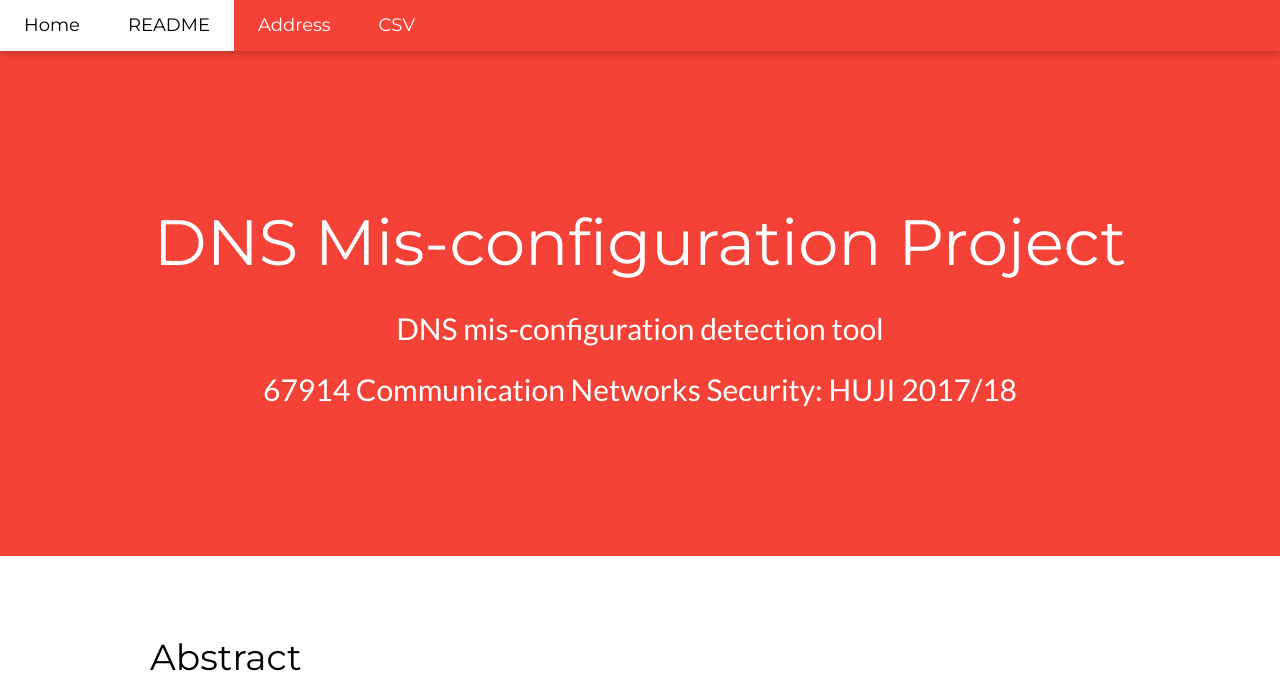
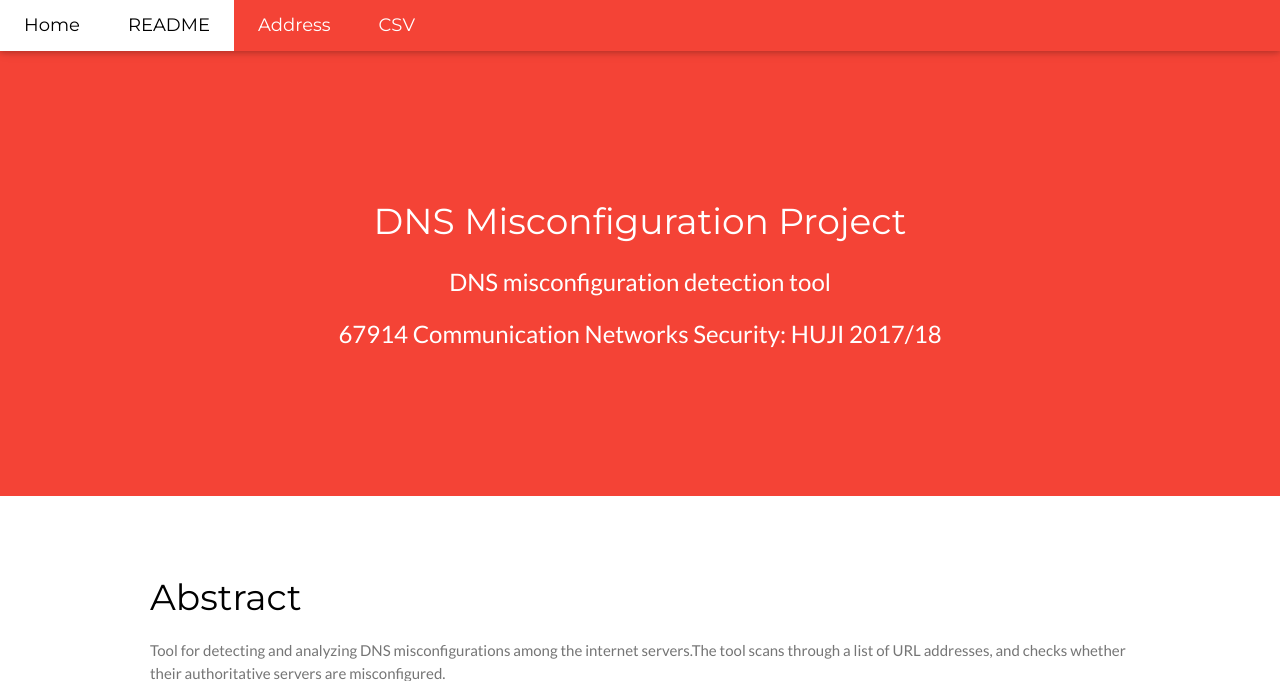
Before and after one commit to tomn96/ProjectDNS, a Django app: page /readme in a window 1280 px wide. Shown: the top 681 px of the page. Run offline with Django 3.2, Linux system fonts and the light colour scheme.

Commit message:
fix headline

```diff
--- a/website/dnswebsite/DNSmisconfiguration/templates/DNSmisconfiguration/index.html
+++ b/website/dnswebsite/DNSmisconfiguration/templates/DNSmisconfiguration/index.html
@@ -15,7 +15,8 @@
 <!-- Header -->
 {% block header %}
 <header class="w3-container w3-red w3-center" style="padding:128px 16px">
-    <h1 class="w3-margin w3-jumbo">DNS Mis-configuration Project</h1>
+    <h1 class="w3-margin w3-jumbo">DNS Project</h1>
+    <h3 class="w3-margin">DNS Misconfiguration Project</h3>
     <!--<button class="w3-button w3-black w3-padding-large w3-large w3-margin-top">Get Started</button>-->
 </header>
 {% endblock %}
--- a/website/dnswebsite/DNSmisconfiguration/templates/DNSmisconfiguration/readme.html
+++ b/website/dnswebsite/DNSmisconfiguration/templates/DNSmisconfiguration/readme.html
@@ -21,9 +21,9 @@
 {% block content %}
 
 <header class="w3-container w3-red w3-center" style="padding:128px 16px">
-    <h1 class="w3-margin w3-jumbo">DNS Mis-configuration Project</h1>
-    <h2 class="w3-margin">DNS mis-configuration detection tool</h2>
-    <h2 class="w3-margin">67914 Communication Networks Security: HUJI 2017/18</h2>
+    <h1 class="w3-margin">DNS Misconfiguration Project</h1>
+    <h3 class="w3-margin">DNS misconfiguration detection tool</h3>
+    <h3 class="w3-margin">67914 Communication Networks Security: HUJI 2017/18</h3>
 </header>
 
 <!--<div class="w3-row-padding w3-padding-64 w3-container">-->
```
